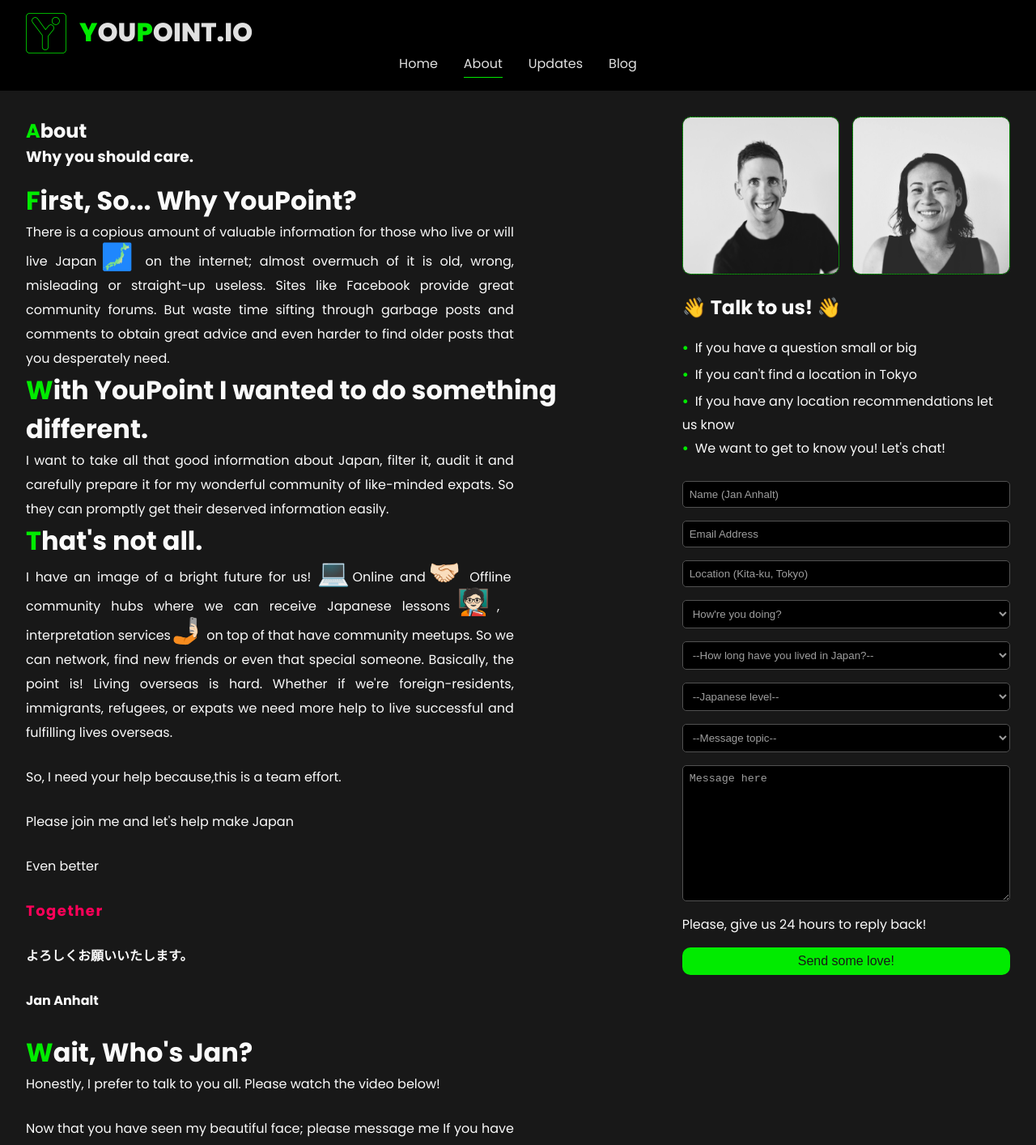
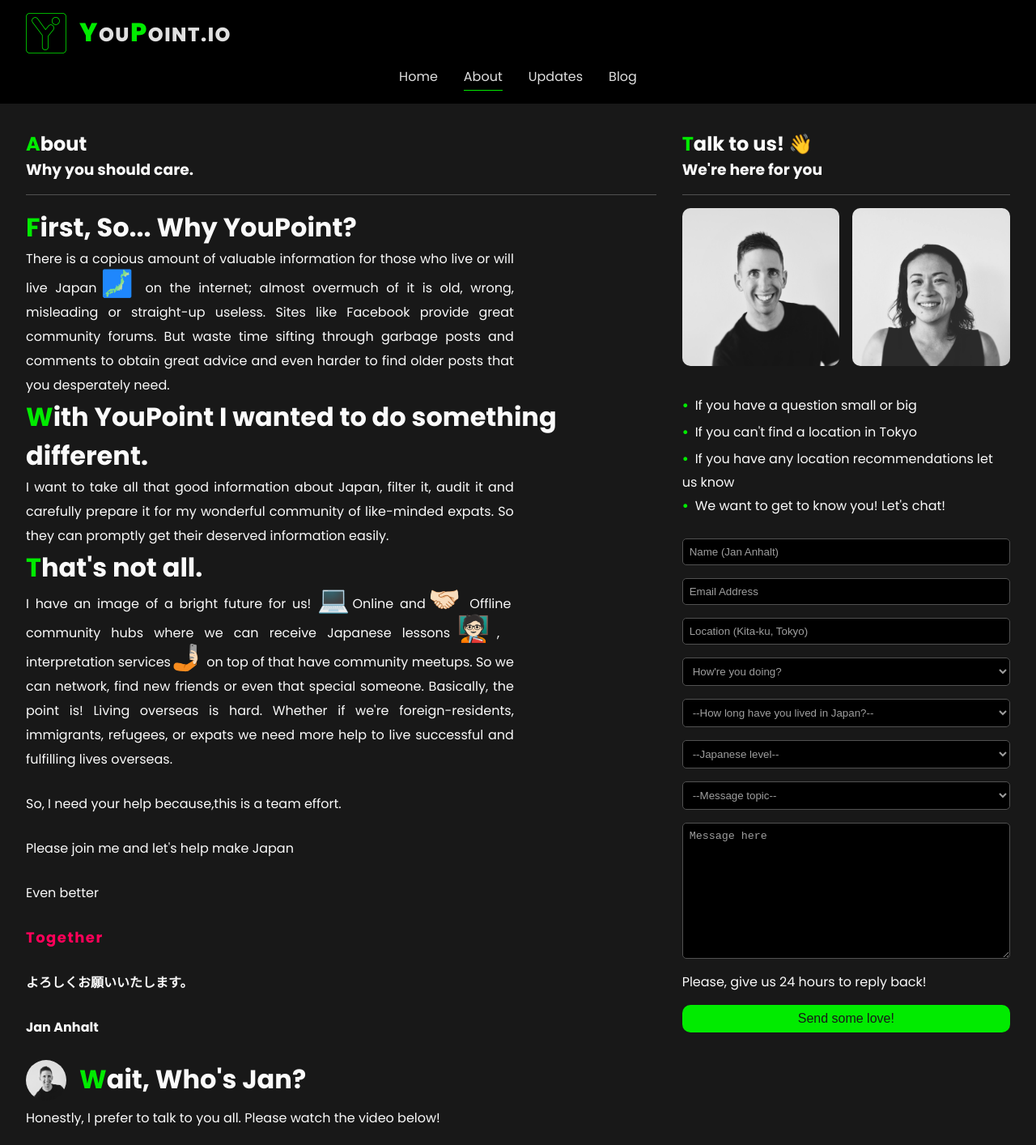
Before and after one commit to anhaltjan/my-yp-nextjs-pwa, a Next.js app: page /about in a window 1280 px wide. Shown: the top 1414 px of the page at 81% size. Built offline with nearby package versions, Linux system fonts and the light colour scheme.

Commit message:
cleaned more css and images

```diff
--- a/components/Contact.js
+++ b/components/Contact.js
@@ -1,40 +1,35 @@
 import Image from 'next/image'
 import Jan from '../public/images/jan.png'
 import Kemmy from '../public/images/kemmy.png'
+import Title from './Title'
 
-const imageStyle = {
-  borderRadius: '10px',
-  borderStyle: 'dotted',
-  borderColor: '#01eb00',
-  borderWidth: '1px',
-}
+import styles from '../styles/contact.module.css'
 
 const Contact = () => {
   return (
     <>
-      <div className='contact-img_container'>
-        <div className='contact-img_wrap'>
+      <Title title='Talk to us! 👋' subtitle="We're here for you" />
+      <div className={styles.imgContainer}>
+        <div className={styles.imgWrap}>
           <Image
-            style={imageStyle}
             width={200}
             height={200}
             src={Jan}
+            layout='responsive'
             alt='Picture of Jan'
           />
         </div>
-        <div className='contact-img_wrap'>
+        <div className={styles.imgWrap}>
           <Image
-            style={imageStyle}
             width={200}
             height={200}
             src={Kemmy}
+            layout='responsive'
             alt='Picture of Kemmy'
           />
         </div>
       </div>
-
-      <h2>👋 Talk to us! 👋</h2>
-      <ul>
+      <ul className={styles.exampleList}>
         <li>If you have a question small or big</li>
         <li>If you can&apos;t find a location in Tokyo</li>
         <li>If you have any location recommendations let us know</li>
--- a/pages/about.js
+++ b/pages/about.js
@@ -1,4 +1,5 @@
 import Head from 'next/head'
+import Image from 'next/image'
 import Title from '../components/Title'
 import styles from '../styles/about.module.css'
 
@@ -62,7 +63,12 @@ const About = () => {
           <strong>Jan Anhalt</strong>
         </p>
         <br />
-        <h3 className={styles.bioHeader}>Wait, Who&apos;s Jan?</h3>
+        <div className={styles.janIntroTitle}>
+          <span className={styles.imgWrap}>
+            <Image src='/images/jan.png' alt='Jan' width={50} height={50} />
+          </span>
+          <h3 className={styles.bioHeader}>Wait, Who&apos;s Jan?</h3>
+        </div>
         <p>
           Honestly, I prefer to talk to you all. Please watch the video below!
         </p>
--- a/styles/about.module.css
+++ b/styles/about.module.css
@@ -26,3 +26,11 @@
   letter-spacing: 1.5px;
   font-size: large;
 }
+
+.janIntroTitle {
+  display: flex;
+  gap: 1em;
+}
+.imgWrap img {
+  border-radius: 100%;
+}
--- /dev/null
+++ b/styles/contact.module.css
@@ -0,0 +1,91 @@
+/* CONTACT COMPONENT */
+
+.contact-content {
+  background-color: var(--grey-900);
+}
+
+.contact-content ul {
+  list-style: none;
+  padding-block: 1rem;
+}
+
+.contact-content ul li::before {
+  content: '\2022';
+  color: var(--primary-400);
+  font-weight: bold;
+  display: inline-block;
+  width: 1em;
+  margin-block: 0.25rem;
+}
+
+.imgContainer {
+  display: grid;
+  gap: 1em;
+  width: 100%;
+  display: flex;
+  justify-content: flex-start;
+  padding-block: 1rem;
+}
+
+.imgWrap {
+  width: 100%;
+  max-width: 300px;
+}
+
+.imgWrap img {
+  border-radius: 10px;
+}
+.contactContent form {
+  display: flex;
+  flex-direction: column;
+}
+
+.formChild {
+  margin-block: 0.5rem;
+}
+
+.formInput {
+  background: var(--black);
+  color: var(--grey-500);
+  padding: 0.5rem 0.5rem;
+  border: 1px solid var(--grey-700);
+  border-radius: 5px;
+}
+
+.exampleList::placeholder {
+  color: var(--grey-500);
+}
+
+.contact-content form option:first {
+  color: var(--grey-800);
+}
+
+.form-input:hover {
+  border-color: var(--primary-500);
+  border-style: dotted;
+}
+
+.exampleList option:first:focus {
+  border-color: var(--grey-050);
+  border-style: solid;
+}
+
+.form-info {
+  display: flex;
+}
+
+.form-button {
+  display: block;
+  background: var(--primary-400);
+  color: var(--grey-900);
+  width: 100%;
+  font-size: medium;
+  border: none;
+  border-radius: 10px;
+  padding: 0.5rem 1rem;
+}
+
+.form-button:hover {
+  background-color: var(--primary-500);
+  text-decoration: underline;
+}
--- a/styles/globals.css
+++ b/styles/globals.css
@@ -66,7 +66,8 @@ body {
 /* MAIN CONTENT */
 
 .title-wrap {
-  padding-block-start: 1rem;
+  padding-block: 1rem;
+  border-bottom: var(--grey-700) 1px solid;
 }
 
 .page-title::first-letter {
@@ -112,10 +113,9 @@ body {
 }
 
 .card {
-  background-color: var(--grey-800);
+  background-color: var(--grey-900);
   border-radius: 10px;
-  border-bottom: var(--grey-700) 1px solid;
-  border-left: var(--grey-700) 1px solid;
+  border: 0.5px solid var(--grey-700);
 }
 
 .card .top,
@@ -130,8 +130,13 @@ body {
   justify-content: space-between;
 }
 
+.card .top .card-header {
+  text-transform: uppercase;
+  font-size: medium;
+}
+
 .card .top .card-header::first-letter {
-  font-size: larger;
+  font-size: x-large;
   color: var(--primary-400);
 }
 
@@ -297,9 +302,21 @@ option:first:focus {
 
 /* MEDIA QUERIES */
 
-@media only screen and (min-width: 992px) {
+@media only screen and (min-width: 600px) {
+  .list {
+    grid-template-columns: repeat(1, 1fr);
+  }
+}
+
+@media only screen and (min-width: 900px) {
   .list {
     grid-template-columns: repeat(2, 1fr);
+  }
+}
+
+@media only screen and (min-width: 1000px) {
+  .list {
+    grid-template-columns: repeat(3, 1fr);
   }
 }
 
@@ -317,7 +334,7 @@ option:first:focus {
   }
 }
 
-@media only screen and (min-width: 1400px) {
+@media only screen and (min-width: 1536px) {
   .list {
     grid-template-columns: repeat(3, 1fr);
   }
--- a/styles/navbar.module.css
+++ b/styles/navbar.module.css
@@ -13,10 +13,13 @@
   text-transform: uppercase;
   margin-left: 1rem;
   font-weight: 800;
+  font-size: x-large;
+  letter-spacing: 1.5px;
 }
 
 .brand h1 .greenText {
   color: var(--primary-400);
+  font-size: xx-large;
 }
 
 .brand h1:hover {
@@ -24,16 +27,15 @@
 }
 
 .navigation {
+  padding-block-start: 1rem;
   display: flex;
   list-style: none;
   justify-content: center;
 }
 
 .navigation a {
+  text-transform: ;
   margin-inline: 1rem;
-}
-
-.navigation a {
   color: var(--grey-300);
   padding-bottom: 0.25rem;
 }
```
